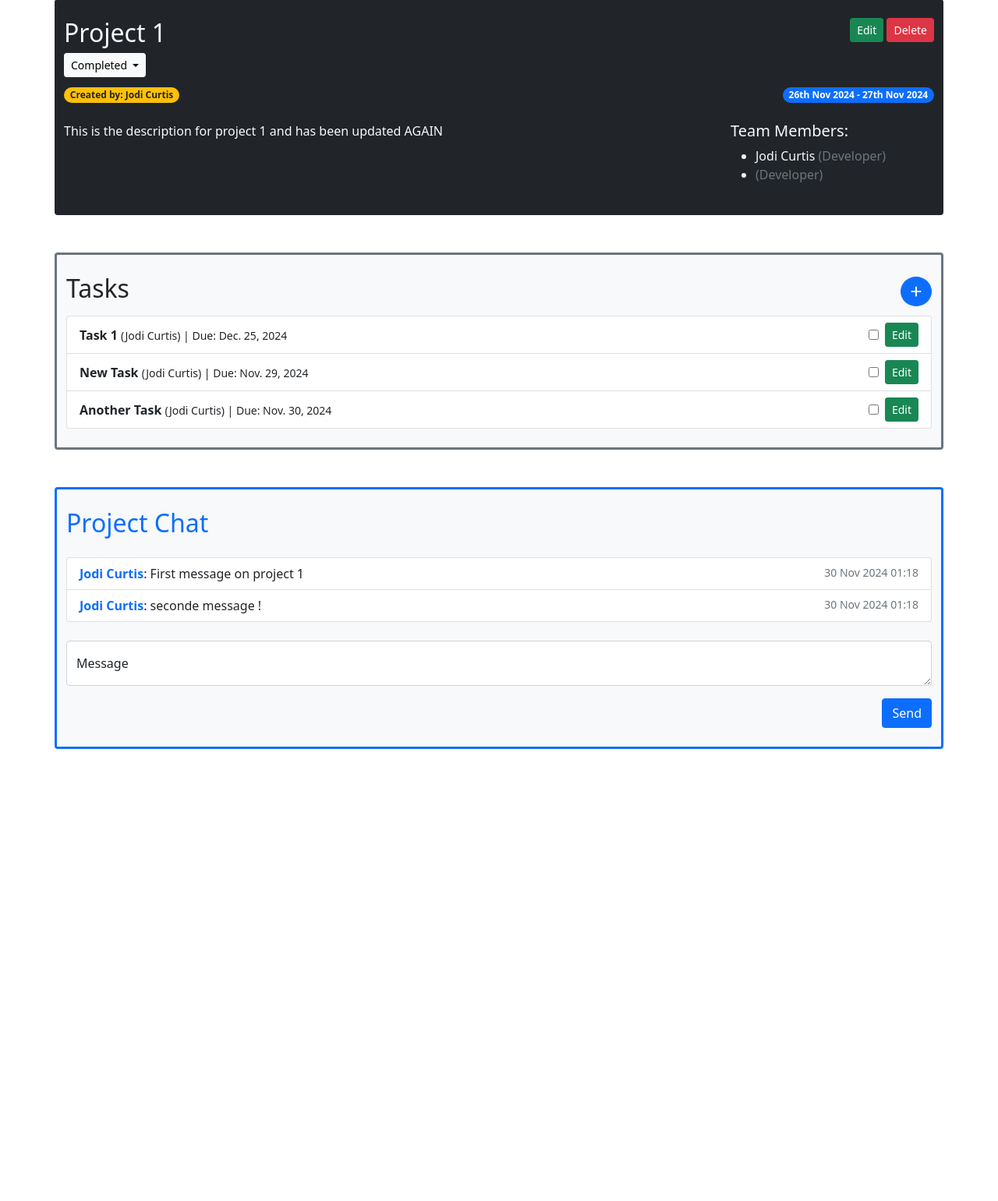
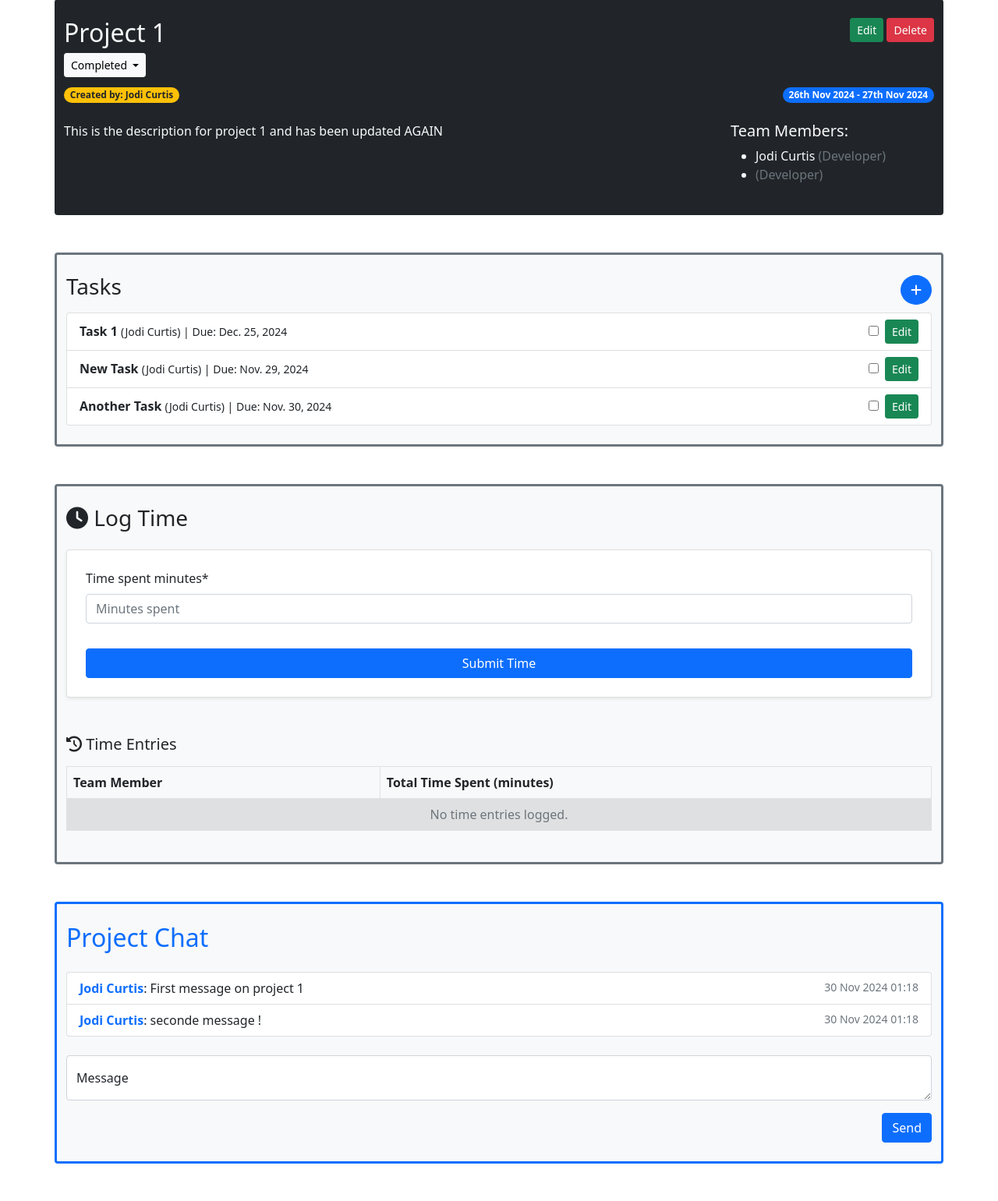
Before and after one commit to jodi-curtis/project-management, a Django app: page /projects/project/1 in a window 1280 px wide. Shown: the part 107-1648 px from the top of the page at 78% size. Before the commit the page ends 1068 px from the top, so only its background shows below. Run offline with Django 5.2, Linux system fonts and the light colour scheme; a user stored in the database is signed in; data comes from the database, SQL or seed files in the repository; both versions use the stored data as it was after the commit; some libraries are stand-ins or nearby versions.

Commit message:
Added time logging functionality

```diff
--- a/projects/forms.py
+++ b/projects/forms.py
@@ -1,5 +1,5 @@
 from django import forms
-from .models import Project
+from .models import Project, TimeEntry
 
 class ProjectForm(forms.ModelForm):
     class Meta:
@@ -22,3 +22,11 @@ class ProjectForm(forms.ModelForm):
             raise forms.ValidationError("Start date cannot be after end date.")
 
         return cleaned_data
+
+class TimeEntryForm(forms.ModelForm):
+    class Meta:
+        model = TimeEntry
+        fields = ['time_spent_minutes']
+        widgets = {
+            'time_spent_minutes': forms.NumberInput(attrs={'class': 'form-control', 'placeholder': 'Minutes spent'})
+        }
--- a/projects/models.py
+++ b/projects/models.py
@@ -26,3 +26,11 @@ class Project(models.Model):
 
     def get_absolute_url(self):
         return reverse('project-detail', kwargs={'pk': self.pk})
+
+class TimeEntry(models.Model):
+    user = models.ForeignKey(User, on_delete=models.CASCADE)
+    project = models.ForeignKey(Project, on_delete=models.CASCADE, related_name="time_entries")
+    time_spent_minutes = models.PositiveIntegerField()
+
+    def __str__(self):
+        return f"Time Entry by {self.user.username} for {self.project.name}"
--- a/projects/templates/projects/project_detail.html
+++ b/projects/templates/projects/project_detail.html
@@ -1,4 +1,6 @@
 {% extends "projects/base.html" %}
+{% load crispy_forms_tags %}
+
 {% block content %}
     <div class="container">
         <div class="row bg-dark text-light rounded my-5 py-4">
@@ -62,7 +64,7 @@
         {% if user in project.team_members.all %}
             <div class="row bg-light text-dark border border-secondary border-3 rounded my-5 py-4">
                 <div class="col-12 d-flex justify-content-between align-items-center mb-2">
-                    <h2>Tasks</h2>
+                    <h3>Tasks</h3>
                     <a class="btn btn-primary rounded-circle" href="{% url 'task-create' project.id %}"><i class="fas fa-plus"></i></a>
                 </div>
 
@@ -110,6 +112,48 @@
                     {% endif %}
                 </div>
             </div>
+            <div class="row bg-light text-dark border border-secondary border-3 rounded my-5 py-4">
+                <div class="col-12 mb-5">
+                    <h3 class="mb-4"><i class="fas fa-clock"></i> Log Time</h3>
+                    <form method="POST" class="card p-4 shadow-sm">
+                        {% csrf_token %}
+                        <input type="hidden" name="project" value="{{ project.id }}">
+                        <div class="form-group mb-3">
+                            {{ form|crispy }}
+                        </div>
+                        <button type="submit" class="btn btn-primary w-100">Submit Time</button>
+                    </form>
+                </div>
+
+                <div class="col-12">
+                    <h5 class="mb-3"><i class="fas fa-history"></i> Time Entries</h5>
+                    <div class="table">
+                        <table class="table table-striped table-bordered">
+                            <thead>
+                                <tr>
+                                    <th>Team Member</th>
+                                    <th>Total Time Spent (minutes)</th>
+                                </tr>
+                            </thead>
+                            <tbody>
+                                {% if total_time_by_user %}
+                                    {% for entry in total_time_by_user %}
+                                        <tr>
+                                            <td>{{ entry.user__first_name }} {{ entry.user__last_name }}</td>
+                                            <td>{{ entry.total_time }} minutes</td>
+                                        </tr>
+                                    {% endfor %}
+                                {% else %}
+                                    <tr>
+                                        <td colspan="2" class="text-center text-muted">No time entries logged.</td>
+                                    </tr>
+                                {% endif %}
+                            </tbody>
+                        </table>
+                    </div>
+                </div>
+            </div>
+
 
 
             <div class="row bg-light text-dark border border-primary border-3 rounded my-5 py-4">
--- a/projects/views.py
+++ b/projects/views.py
@@ -1,11 +1,12 @@
 from typing import Any
 from django.shortcuts import render, redirect
-from .models import Project
-from  .forms import ProjectForm
+from .models import Project, TimeEntry
+from  .forms import ProjectForm, TimeEntryForm
 from django.views.generic import ListView, DetailView, CreateView, UpdateView, DeleteView
 from django.contrib.auth.mixins import LoginRequiredMixin, UserPassesTestMixin
 from django.utils import timezone
 from datetime import timedelta
+from django.db.models import Sum
 
 from tasks.models import Task
 from chat.models import ChatMessage
@@ -43,6 +44,7 @@ class ProjectDetailView(DetailView):
         context = super().get_context_data(**kwargs)
         context['tasks'] = self.object.tasks.all()
         chat_messages = self.object.messages.order_by('timestamp')
+        context['form'] = TimeEntryForm()
 
         now = timezone.now()
         for message in chat_messages:
@@ -58,6 +60,9 @@ class ProjectDetailView(DetailView):
         context['chat_messages'] = chat_messages
         context['status_choices'] = Project.STATUS_CHOICES
         context['current_status'] = self.object.status
+        context['time_entries'] = TimeEntry.objects.filter(project=self.object)
+        total_time_by_user = (TimeEntry.objects.filter(project=self.object).values('user__username', 'user__first_name', 'user__last_name', 'user').annotate(total_time=Sum('time_spent_minutes')))
+        context['total_time_by_user'] = total_time_by_user
         return context
 
     def post(self, request, *args, **kwargs):
@@ -84,6 +89,15 @@ class ProjectDetailView(DetailView):
             if new_status in dict(Project.STATUS_CHOICES):
                 project.status = new_status
                 project.save()
+                return redirect('project-detail', pk=project.pk)
+
+        if 'time_spent_minutes' in request.POST:
+            form = TimeEntryForm(request.POST)
+            if form.is_valid():
+                time_entry = form.save(commit=False)
+                time_entry.user = request.user
+                time_entry.project = project
+                time_entry.save()
                 return redirect('project-detail', pk=project.pk)
 
         return self.render_to_response(self.get_context_data())
```
Also changed, not shown: db.sqlite3, projects/migrations/0006_timeentry.py (added).
